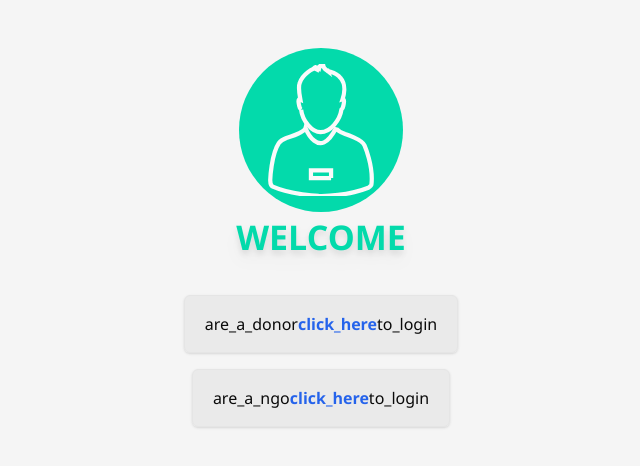
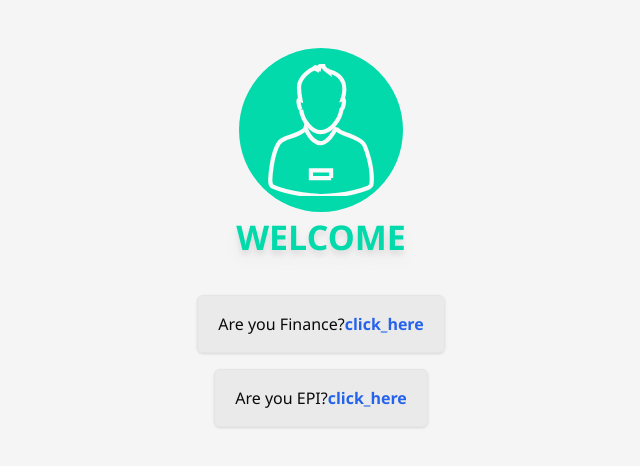
Before and after one commit to waheedsafi/vaccine-card-frontend, a React (Vite) app: page / in a window 1280 px wide. Shown: the top 466 px of the page, without its empty margins (319-959 px from the left). Built offline with nearby package versions, Linux system fonts and the light colour scheme; no server answers.

Commit message:
fa, en and ps update translation

```diff
--- a/src/assets/locales/en.json
+++ b/src/assets/locales/en.json
@@ -181,5 +181,9 @@
   "save_close": "Save & Close",
   "application": "application",
   "zone": "Zone",
-  "registration_number": "Registration Number"
+  "registration_number": "Registration Number",
+  "are_a_finance":"Are you Finance?",
+  "are_a_epi":"Are you EPI?",
+  "finance_login":"Finance login",
+   "epi_login":"EPI login"
 }
--- a/src/assets/locales/fa.json
+++ b/src/assets/locales/fa.json
@@ -181,5 +181,15 @@
   "save_close": "ذخیره و بستن",
   "application": "application",
   "zone": "زون",
-  "registration_number": "شماره ثبت"
+  "registration_number": "شماره ثبت",
+  "ministry_emp_portal":"پورتل کارمندان وزارت",
+  "are_a_finance":"برای ورد به سیستم مالی",
+  "click_here":"اینجا کلیک کنید",
+
+  "are_a_epi":"ورود به سیستم مافیت کتلوی",
+  "welcome":"خوش آمدید",
+  "finance_login":"برای ورود به سیستم مالی",
+   "epi_login":"برای ورود سیستم مافیت کتلوی "
+
+
 }
--- a/src/assets/locales/ps.json
+++ b/src/assets/locales/ps.json
@@ -181,5 +181,18 @@
   "save_close": "خوندي او بند کړئ",
   "application": "application",
   "zone": "زون",
-  "registration_number": "د نوم لیکنې شمیره"
+  "registration_number": "د نوم لیکنې شمیره",
+  "ministry_emp_portal":"د وزارت د کارمندانو پورټل",
+  "are_a_finance":"مالي سیستم ته د ننوتلو لپاره",
+  "click_here":"دلته کلیک وکړئ",
+  "are_a_epi":"مافیت کتلوی سیستم ننوتل لپاره ",
+  "welcome":"ښه راغلاست ",
+  "finance_login":"مالي سیسټم ته  ننوتل ",
+    "epi_login":" مافیت کتلوي سیسټم ته ننوتل "
+
+
+
+
+
+
 }
--- a/src/views/pages/guest/epi/epi-login-page.tsx
+++ b/src/views/pages/guest/epi/epi-login-page.tsx
@@ -80,7 +80,7 @@ export default function EpiLoginPage() {
         <AnimUserIcon />
       </div>
       <h1 className="drop-shadow-lg my-3 text-center relative text-tertiary uppercase text-[34px] mb-8 font-bold">
-        {t("donor_login")}
+        {t("epi_login")}
       </h1>
       <form
         className="flex flex-col space-y-3 w-full sm:w-[400px]"
--- a/src/views/pages/guest/finance/finance-login-page.tsx
+++ b/src/views/pages/guest/finance/finance-login-page.tsx
@@ -79,7 +79,7 @@ export default function FinanceLoginPage() {
         <AnimUserIcon />
       </div>
       <h1 className="drop-shadow-lg my-3 text-center relative text-tertiary uppercase text-[34px] mb-8 font-bold">
-        {t("ngo_login")}
+        {t("finance_login")}
       </h1>
       <form
         className="flex flex-col space-y-3 w-full sm:w-[400px]"
--- a/src/views/pages/guest/login-page.tsx
+++ b/src/views/pages/guest/login-page.tsx
@@ -17,21 +17,21 @@ export default function LoginPage() {
         onClick={() => navigate("/auth/finance/login")}
         className="border py-4 px-5 rounded-md bg-primary/5 shadow hover:shadow-sm rtl:text-xl-rtl"
       >
-        {t("are_a_donor")}
-        <span className="text-fourth cursor-pointer hover:opacity-70 rtl:text-xl-rtl font-bold">
+        {t("are_a_finance")}
+
+        <span className="text-fourth cursor-pointer hover:opacity-70 rtl:text-xl-rtl font-bold ">
           {t("click_here")}
         </span>
-        {t("to_login")}
       </h1>
       <h1
         onClick={() => navigate("/auth/epi/login")}
         className="border py-4 px-5 rounded-md bg-primary/5 mt-4 shadow hover:shadow-sm rtl:text-xl-rtl"
       >
-        {t("are_a_ngo")}
+        {t("are_a_epi")}
+
         <span className="text-fourth cursor-pointer hover:opacity-70 rtl:text-xl-rtl font-bold">
           {t("click_here")}
         </span>
-        {t("to_login")}
       </h1>
     </div>
   );
```
